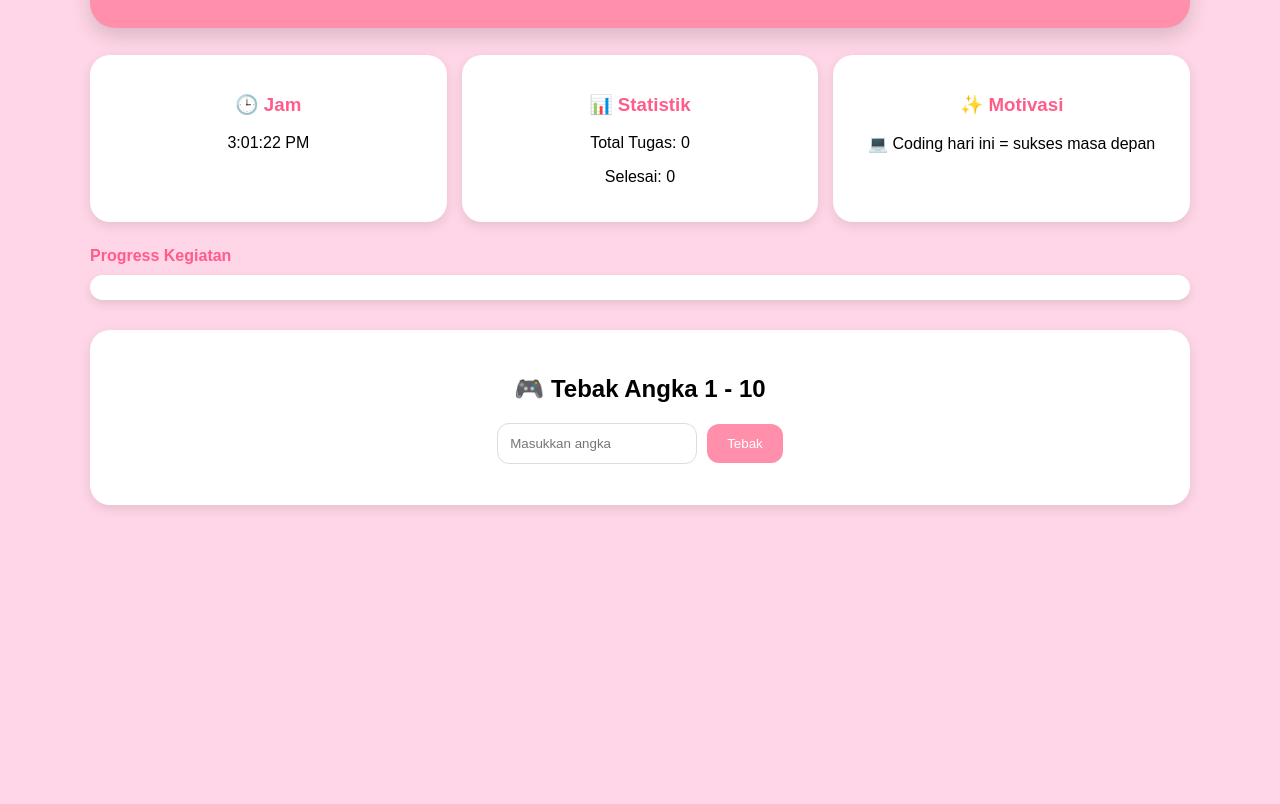
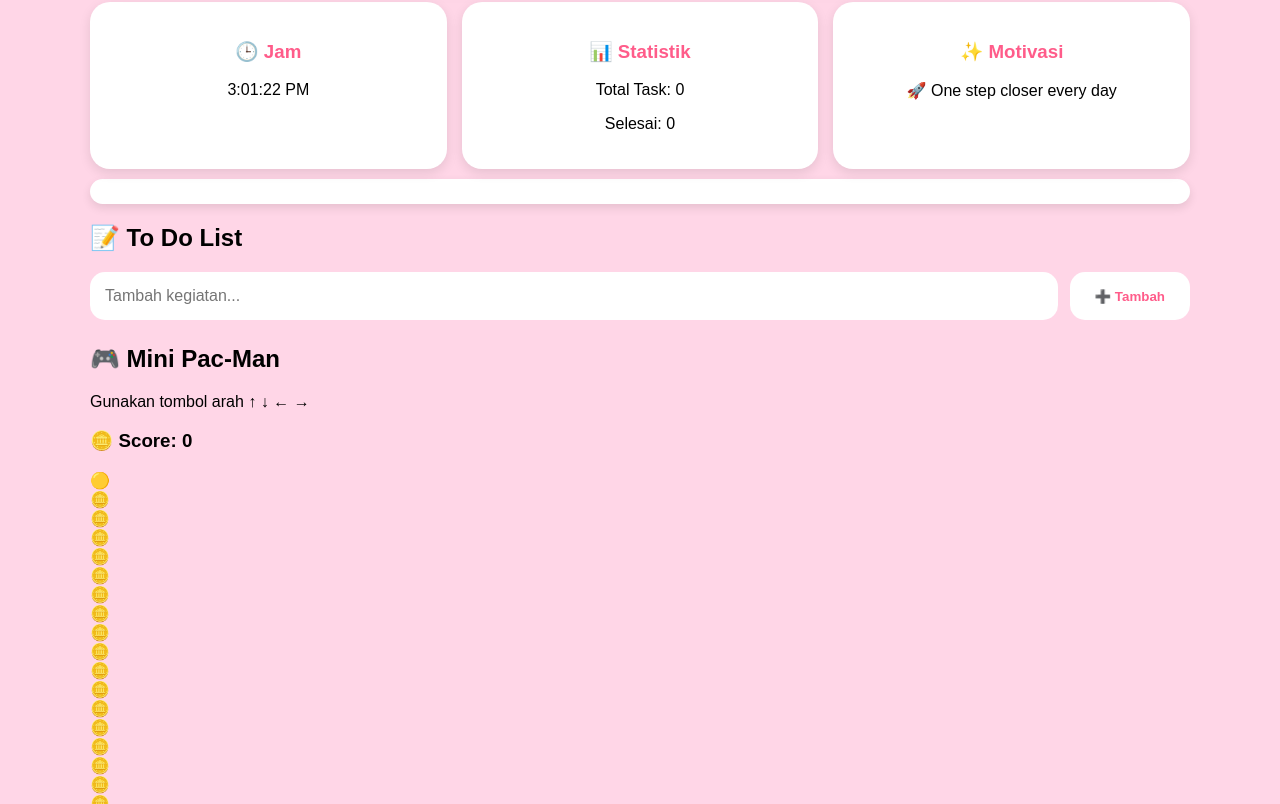
Before and after one commit to lalafadillah/ChevalierLab, a React (Vite) app in the folder week6/: page / in a window 1280 px wide. Shown: the part 196-1000 px from the top of the page. Before the commit the page ends 825 px from the top, so only its background shows below. Built offline with nearby package versions, Linux system fonts and the light colour scheme.

Commit message:
mini pac-man

```diff
--- a/week6/src/App.jsx
+++ b/week6/src/App.jsx
@@ -2,43 +2,13 @@ import { useState, useEffect } from "react";
 import "./App.css";
 
 function App() {
+  // ======================
+  // TODO LIST
+  // ======================
+
   const [input, setInput] = useState("");
-
   const [todos, setTodos] = useState([]);
-
   const [completed, setCompleted] = useState(0);
-
-  const [time, setTime] = useState(
-    new Date().toLocaleTimeString()
-  );
-
-  const [guess, setGuess] = useState("");
-
-  const [randomNumber, setRandomNumber] = useState(
-    Math.floor(Math.random() * 10) + 1
-  );
-
-  const [message, setMessage] = useState("");
-
-  const quotes = [
-    "🌸 Sedikit demi sedikit tetap progress",
-    "💻 Coding hari ini = sukses masa depan",
-    "🎀 Jangan menyerah sebelum mencoba",
-    "✨ Konsisten lebih penting daripada sempurna",
-    "🚀 Fokus pada proses, hasil akan mengikuti"
-  ];
-
-  const [quote] = useState(
-    quotes[Math.floor(Math.random() * quotes.length)]
-  );
-
-  useEffect(() => {
-    const interval = setInterval(() => {
-      setTime(new Date().toLocaleTimeString());
-    }, 1000);
-
-    return () => clearInterval(interval);
-  }, []);
 
   const tambahTodo = () => {
     if (input.trim() === "") return;
@@ -48,61 +18,186 @@ function App() {
   };
 
   const hapusTodo = (index) => {
-    const todoBaru = todos.filter((_, i) => i !== index);
+    const newTodos = todos.filter((_, i) => i !== index);
 
-    setTodos(todoBaru);
-
+    setTodos(newTodos);
     setCompleted(completed + 1);
   };
 
-  const cekAngka = () => {
-    const angka = parseInt(guess);
+  // ======================
+  // CLOCK
+  // ======================
 
-    if (angka === randomNumber) {
-      setMessage("🎉 Benar! Kamu Hebat!");
+  const [time, setTime] = useState(
+    new Date().toLocaleTimeString()
+  );
 
-      setRandomNumber(
-        Math.floor(Math.random() * 10) + 1
+  useEffect(() => {
+    const timer = setInterval(() => {
+      setTime(new Date().toLocaleTimeString());
+    }, 1000);
+
+    return () => clearInterval(timer);
+  }, []);
+
+  // ======================
+  // QUOTES
+  // ======================
+
+  const quotes = [
+    "🌸 Sedikit demi sedikit tetap progress",
+    "💻 Coding hari ini = sukses masa depan",
+    "🎀 Jangan menyerah sebelum mencoba",
+    "✨ Konsisten lebih penting daripada sempurna",
+    "🚀 One step closer every day"
+  ];
+
+  const [quote] = useState(
+    quotes[Math.floor(Math.random() * quotes.length)]
   );
-    } else if (angka > randomNumber) {
-      setMessage("📉 Terlalu Besar");
-    } else {
-      setMessage("📈 Terlalu Kecil");
+
+  // ======================
+  // MINI PACMAN
+  // ======================
+
+  const SIZE = 5;
+
+  const createBoard = () => {
+    let board = [];
+
+    for (let r = 0; r < SIZE; r++) {
+      let row = [];
+
+      for (let c = 0; c < SIZE; c++) {
+        row.push("coin");
       }
+
+      board.push(row);
+    }
+
+    board[0][0] = "pacman";
+    board[4][4] = "ghost";
+
+    return board;
   };
 
+  const [board, setBoard] = useState(createBoard());
+
+  const [pacman, setPacman] = useState({
+    row: 0,
+    col: 0
+  });
+
+  const [score, setScore] = useState(0);
+
+  const [gameOver, setGameOver] = useState(false);
+
+  const restartGame = () => {
+    setBoard(createBoard());
+
+    setPacman({
+      row: 0,
+      col: 0
+    });
+
+    setScore(0);
+
+    setGameOver(false);
+  };
+
+  useEffect(() => {
+    const movePacman = (e) => {
+      if (gameOver) return;
+
+      let { row, col } = pacman;
+
+      if (e.key === "ArrowUp" && row > 0)
+        row--;
+
+      if (e.key === "ArrowDown" && row < SIZE - 1)
+        row++;
+
+      if (e.key === "ArrowLeft" && col > 0)
+        col--;
+
+      if (e.key === "ArrowRight" && col < SIZE - 1)
+        col++;
+
+      const ghostRow = 4;
+      const ghostCol = 4;
+
+      if (
+        row === ghostRow &&
+        col === ghostCol
+      ) {
+        setGameOver(true);
+      }
+
+      let newBoard = board.map((r) => [...r]);
+
+      if (
+        newBoard[row][col] === "coin"
+      ) {
+        setScore((prev) => prev + 10);
+      }
+
+      for (let r = 0; r < SIZE; r++) {
+        for (let c = 0; c < SIZE; c++) {
+          if (
+            newBoard[r][c] === "pacman"
+          ) {
+            newBoard[r][c] = "";
+          }
+        }
+      }
+
+      newBoard[row][col] = "pacman";
+
+      newBoard[4][4] = "ghost";
+
+      setBoard(newBoard);
+
+      setPacman({
+        row,
+        col
+      });
+    };
+
+    window.addEventListener(
+      "keydown",
+      movePacman
+    );
+
+    return () =>
+      window.removeEventListener(
+        "keydown",
+        movePacman
+      );
+  }, [pacman, board, gameOver]);
+
+  const totalTask =
+    todos.length + completed;
+
   const progress =
-    todos.length + completed === 0
+    totalTask === 0
       ? 0
-      : (completed / (todos.length + completed)) * 100;
+      : (completed / totalTask) * 100;
 
   return (
     <div className="container">
 
       <div className="header">
-        <h1>🎀 My Cute Activity Dashboard 🎀</h1>
-        <p>Catat semua kegiatanmu hari ini 🌸</p>
+        <h1>
+          🎀 Student Productivity Dashboard 🎀
+        </h1>
 
-        <div className="input-group">
-          <input
-            type="text"
-            placeholder="Tulis kegiatan baru..."
-            value={input}
-            onChange={(e) =>
-              setInput(e.target.value)
-            }
-            onKeyDown={(e) => {
-              if (e.key === "Enter") {
-                tambahTodo();
-              }
-            }}
-          />
+        <p>
+          Catat kegiatan dan bermain
+          mini Pac-Man!
+        </p>
+      </div>
 
-          <button onClick={tambahTodo}>
-            ➕ Tambah
-          </button>
-        </div>
-      </div>
+      {/* DASHBOARD */}
 
       <div className="dashboard">
 
@@ -113,8 +208,14 @@ function App() {
 
         <div className="card">
           <h3>📊 Statistik</h3>
-          <p>Total Tugas: {todos.length}</p>
-          <p>Selesai: {completed}</p>
+
+          <p>
+            Total Task: {totalTask}
+          </p>
+
+          <p>
+            Selesai: {completed}
+          </p>
         </div>
 
         <div className="card">
@@ -124,22 +225,48 @@ function App() {
 
       </div>
 
-      <div className="progress-title">
-        Progress Kegiatan
-      </div>
+      {/* PROGRESS */}
 
       <div className="progress-container">
         <div
           className="progress-bar"
           style={{
-            width: `${progress}%`,
+            width: `${progress}%`
           }}
         ></div>
+      </div>
+
+      {/* TODO */}
+
+      <div className="todo-section">
+
+        <h2>📝 To Do List</h2>
+
+        <div className="input-group">
+
+          <input
+            type="text"
+            placeholder="Tambah kegiatan..."
+            value={input}
+            onChange={(e) =>
+              setInput(e.target.value)
+            }
+            onKeyDown={(e) => {
+              if (e.key === "Enter")
+                tambahTodo();
+            }}
+          />
+
+          <button onClick={tambahTodo}>
+            ➕ Tambah
+          </button>
+
         </div>
 
         <ul>
           {todos.map((todo, index) => (
             <li key={index}>
+
               <span>{todo}</span>
 
               <button
@@ -150,28 +277,65 @@ function App() {
               >
                 ✅ Selesai
               </button>
+
             </li>
           ))}
         </ul>
 
-      <div className="game-box">
+      </div>
 
-        <h2>🎮 Tebak Angka 1 - 10</h2>
+      {/* PACMAN */}
 
-        <input
-          type="number"
-          placeholder="Masukkan angka"
-          value={guess}
-          onChange={(e) =>
-            setGuess(e.target.value)
-          }
-        />
+      <div className="game-section">
 
-        <button onClick={cekAngka}>
-          Tebak
+        <h2>🎮 Mini Pac-Man</h2>
+
+        <p>
+          Gunakan tombol arah
+          ↑ ↓ ← →
+        </p>
+
+        <h3>
+          🪙 Score: {score}
+        </h3>
+
+        {gameOver && (
+          <div className="game-over">
+
+            <h2>
+              👻 Game Over!
+            </h2>
+
+            <button
+              onClick={restartGame}
+            >
+              🔄 Main Lagi
             </button>
 
-        <p>{message}</p>
+          </div>
+        )}
+
+        <div className="board">
+
+          {board.flat().map(
+            (cell, index) => (
+              <div
+                key={index}
+                className="cell"
+              >
+                {cell === "pacman" &&
+                  "🟡"}
+
+                {cell === "ghost" &&
+                  "👻"}
+
+                {cell === "coin" &&
+                  "🪙"}
+              </div>
+            )
+          )}
+
+        </div>
 
       </div>
 
```
Lines whose indentation alone changed are shown as unchanged.
